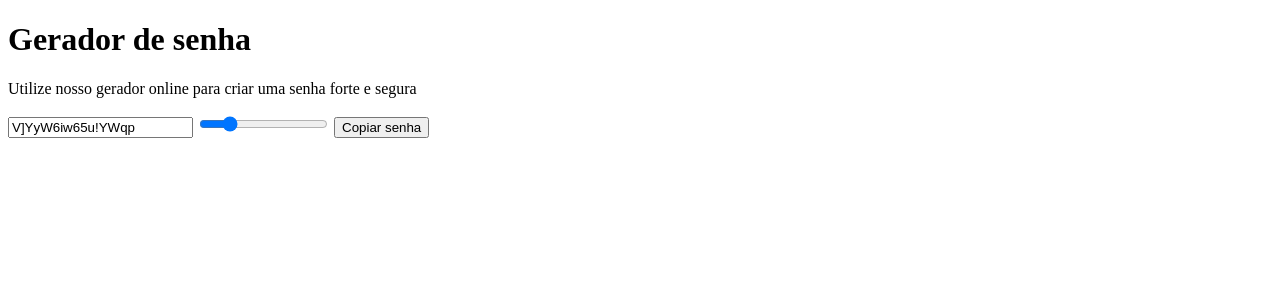
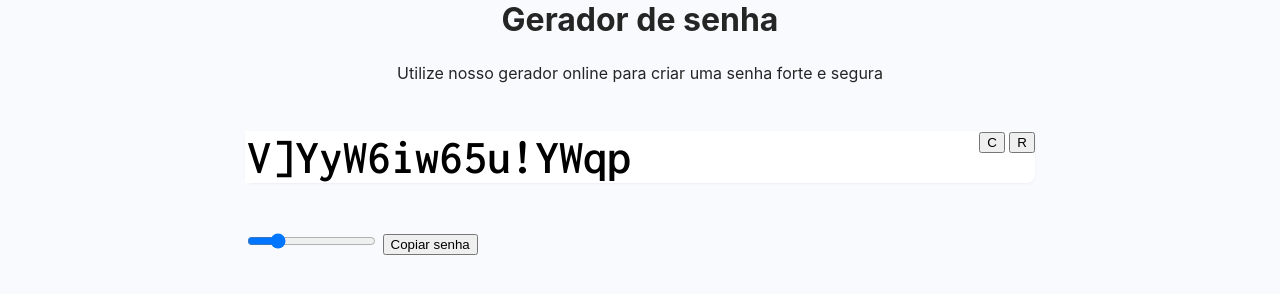
Before and after one commit to Eduardopasdf/Dev, a plain HTML site: page GeradorSenha/index.html in a window 1280 px wide. Drawn offline with Linux system fonts and the light colour scheme.

Commit message:
CSS_input

```diff
--- a/GeradorSenha/index.html
+++ b/GeradorSenha/index.html
@@ -3,13 +3,33 @@
 <head>
     <meta charset="UTF-8">
     <meta name="viewport" content="width=device-width, initial-scale=1.0">
+    <link rel="preconnect" href="https://fonts.googleapis.com">
+    <link rel="preconnect" href="https://fonts.gstatic.com" crossorigin>
+    <link href="https://fonts.googleapis.com/css2?family=Inconsolata:wght@600&display=swap" rel="stylesheet">
+    <link rel="stylesheet" href="style.css">
+    <link rel="stylesheet" href="reset.css">
     <title>Document</title>
 </head>
 <body>
-    <h1>Gerador de senha</h1>
-    <p>Utilize nosso gerador online para criar uma senha forte e segura</p>
+    <main>
+    <section class="hero">
+        <h1 class="title">Gerador de senha</h1>
+        <p class="subtitle">Utilize nosso gerador online para criar uma senha forte e segura</p>
+    </section>
 
-    <input type="text" name="password" id="password">
+    <section class="box">
+        <div class="password">
+            <div class="text">
+                <input type="text" name="password" id="password">
+            </div>
+            <div class="actions">
+                <button id="copy2">C</button>
+                <button id="renew">R</button>
+            </div>
+        </div>
+    </section>
+
+
 
     <input
       type="range"
@@ -21,7 +41,7 @@
       />
 
       <button id ="copy" > Copiar senha </button>
-
+      </main>
       <script>
         const inputEL = document.querySelector("#password")
 
--- /dev/null
+++ b/GeradorSenha/reset.css
@@ -0,0 +1,35 @@
+html {
+    box-sizing: border-box;
+    font-size: 16px;
+  }
+
+  *,
+  *:before,
+  *:after {
+    box-sizing: inherit;
+  }
+
+  body,
+  h1,
+  h2,
+  h3,
+  h4,
+  h5,
+  h6,
+  p,
+  ol,
+  ul {
+    margin: 0;
+    padding: 0;
+    font-weight: normal;
+  }
+
+  ol,
+  ul {
+    list-style: none;
+  }
+
+  img {
+    max-width: 100%;
+    height: auto;
+  }
--- /dev/null
+++ b/GeradorSenha/style.css
@@ -0,0 +1,49 @@
+body{
+    background-color: #f8fafd;
+    font-family: "Inter", sans- serif;
+    color: #252525;
+    padding: 2rem;
+}
+main{
+    max-width: 790px;
+    margin: 0 auto;
+}
+.hero{
+    text-align: center;
+    padding-bottom: 3rem;
+}
+.hero .title{
+    font-size: 2rem;
+    font-weight: bold;
+    padding-bottom: 1.5rem;
+}
+.hero .subititle{
+    font-size: 1.125rem;
+    color: 828282;
+}
+.box{
+    background: #fff;
+    box-shadow: 0 1px 2px rgba(132, 148, 165, 0.1);
+    border-radius: 8px;
+    margin-bottom: 3rem;
+}
+.password{
+    display: flex;
+}
+.password .text{
+    flex: 1;
+}
+.password .text input {
+    font-family: "Inconsolata", serif;
+    font-size: 3rem;
+    border: none;
+    outline: none;
+    cursor: default;
+    height: 52px;
+    width: 100%;
+    transition: all 0.2s;
+    -webkit-user-select: none;
+    -moz-user-select: none;
+    -ms-user-select: none;
+    user-select: none;
+  }
```
